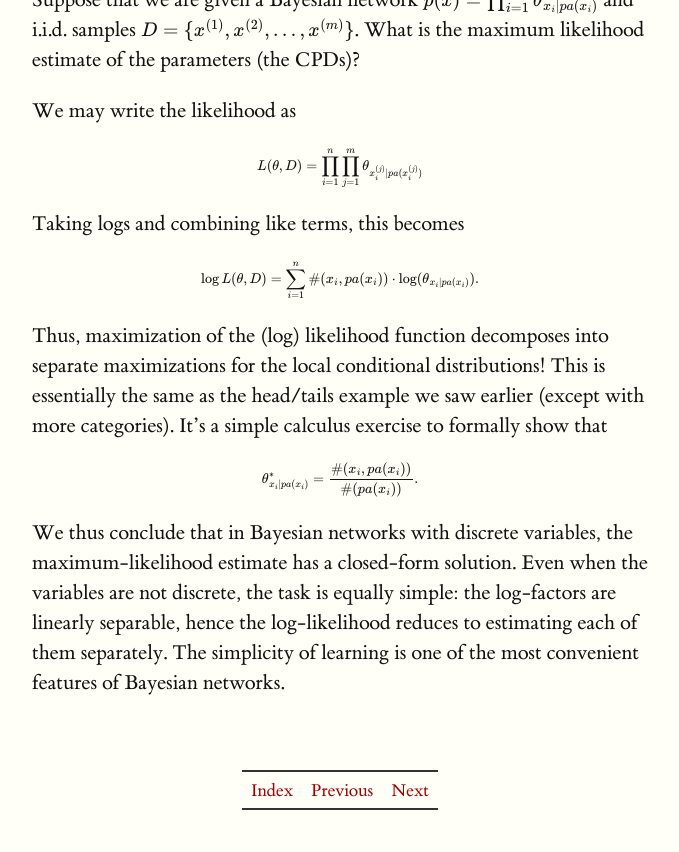
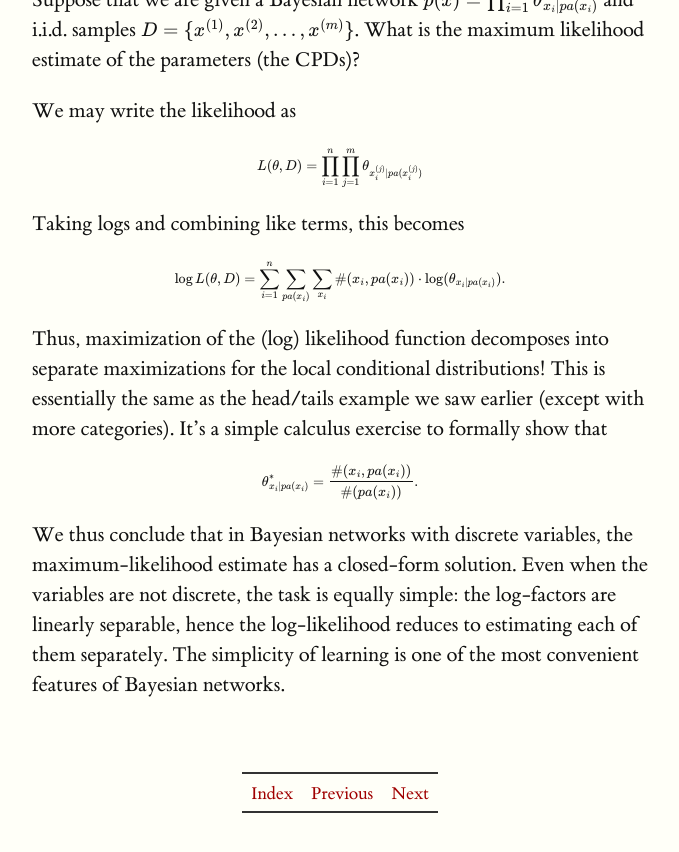
Before and after one commit to ermongroup/cs228-notes, a Jekyll site: the page built from learning/directed/index.md, in a window 1280 px wide and 900 px high, scrolled down 6225 px. Shown: the top 852 px of the window, without its empty margins (128-807 px from the left). Built offline with Jekyll 4.4.1, drawn with Linux system fonts in a browser that asks for light colours; formulas are drawn with MathJax 3.

Commit message:
Sum notations missing for log likelihood

```diff
--- a/learning/directed/index.md
+++ b/learning/directed/index.md
@@ -144,7 +144,7 @@ $$
 Taking logs and combining like terms, this becomes
 
 $$
-\log L(\theta, D) = \sum_{i=1}^n \#(x_i, pa(x_i)) \cdot \log(\theta_{x_i \mid pa(x_i)}).
+\log L(\theta, D) = \sum_{i=1}^n \sum_{pa(x_i)} \sum_{x_i} \#(x_i, pa(x_i)) \cdot \log(\theta_{x_i \mid pa(x_i)}).
 $$
 
 Thus, maximization of the (log) likelihood function decomposes into separate maximizations for the local conditional distributions!
```
